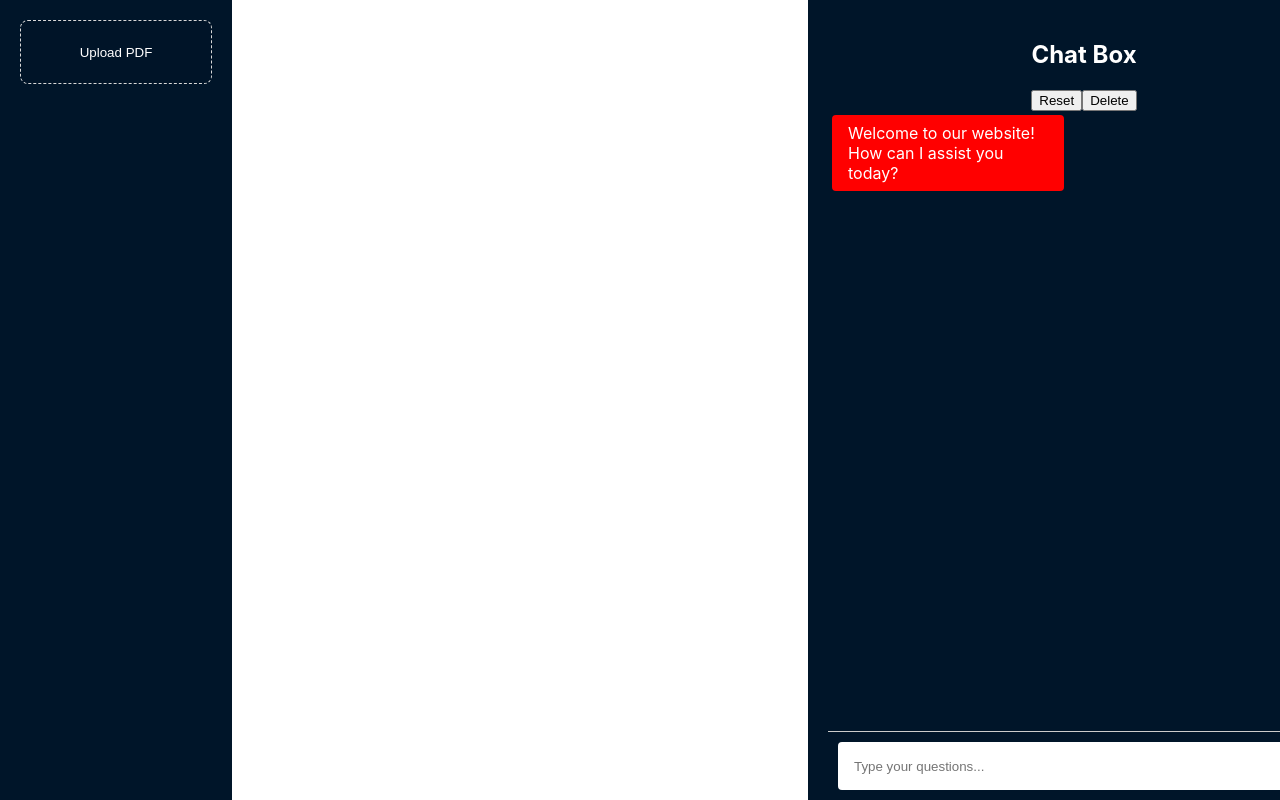
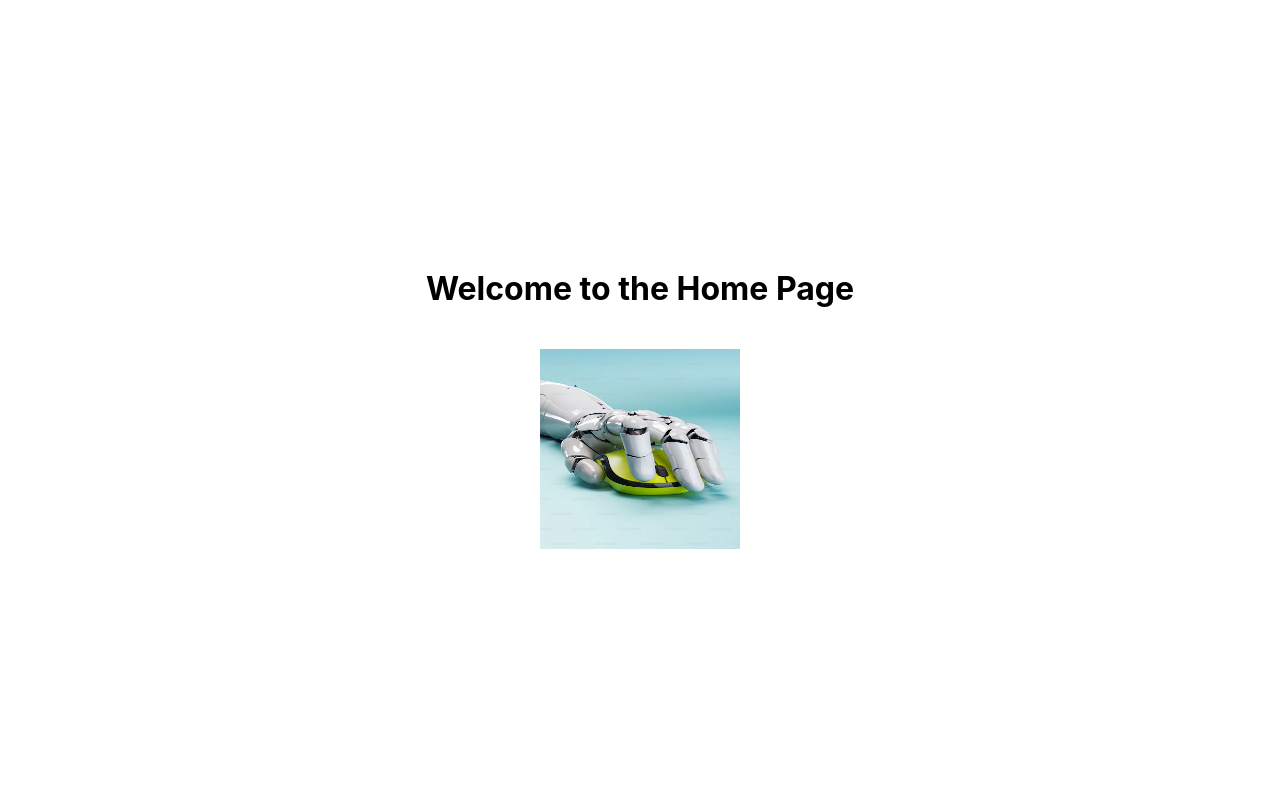
Before and after one commit to sundar-2022/Chat-pdf, a React (Create React App) app: page / in a window 1280 px wide. Built offline with nearby package versions, Linux system fonts and the light colour scheme.

Commit message:
added homepage

```diff
--- a/package.json
+++ b/package.json
@@ -9,6 +9,7 @@
     "react": "^18.2.0",
     "react-chatbot-kit": "^2.1.2",
     "react-dom": "^18.2.0",
+    "react-router-dom": "^6.14.2",
     "react-scripts": "^5.0.1",
     "web-vitals": "^2.1.4"
   },
--- a/src/App.js
+++ b/src/App.js
@@ -1,11 +1,17 @@
+// App.js
 import React from 'react';
+import { BrowserRouter as Router, Route, Routes } from 'react-router-dom';
 import ChatLayout from './ChatLayout';
+import Home from './Home';
 
 const App = () => {
   return (
-    <div>
-      <ChatLayout />
-    </div>
+    <Router>
+      <Routes>
+        <Route path="/" element={<Home />} /> {/* Home component will be rendered at the root path */}
+        <Route path="/chat" element={<ChatLayout />} /> {/* ChatLayout component will be rendered at the /chat path */}
+      </Routes>
+    </Router>
   );
 };
 
--- /dev/null
+++ b/src/Home.css
@@ -0,0 +1,23 @@
+/* Home.css */
+.home-container {
+    display: flex;
+    flex-direction: column;
+    align-items: center;
+    justify-content: center;
+    height: 100vh;
+  }
+
+  h1 {
+    text-align: center;
+  }
+
+  /* Apply styles only to the Home page image */
+  .home-image-container {
+    margin-top: 20px;
+  }
+
+  .home-image-container img {
+    width: 200px;
+    height: 200px;
+    cursor: pointer;
+  }
--- /dev/null
+++ b/src/Home.js
@@ -0,0 +1,19 @@
+// Home.js
+import React from 'react';
+import { Link } from 'react-router-dom';
+import './Home.css'; // Import the updated Home.css file
+
+const Home = () => {
+  return (
+    <div className="home-container"> {/* Use a specific class for the Home page container */}
+      <h1>Welcome to the Home Page</h1>
+      <div className="home-image-container"> {/* Use a specific class for the Home page image container */}
+        <Link to="/chat">
+          <img src="/Homepage.png" alt="Chat PDF" />
+        </Link>
+      </div>
+    </div>
+  );
+};
+
+export default Home;
```
Also changed, not shown: public/Homepage.png (added), 1 other file (tests, documents, lock files or other folders).
